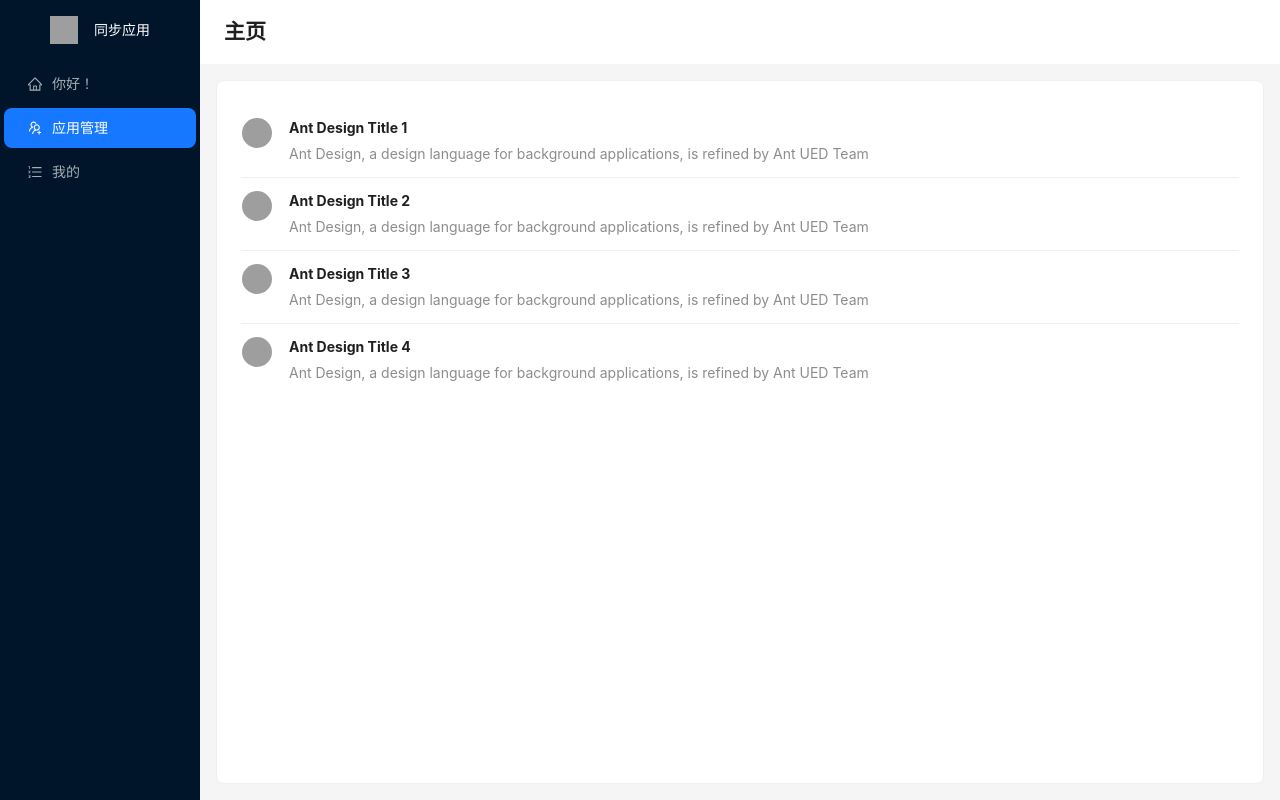
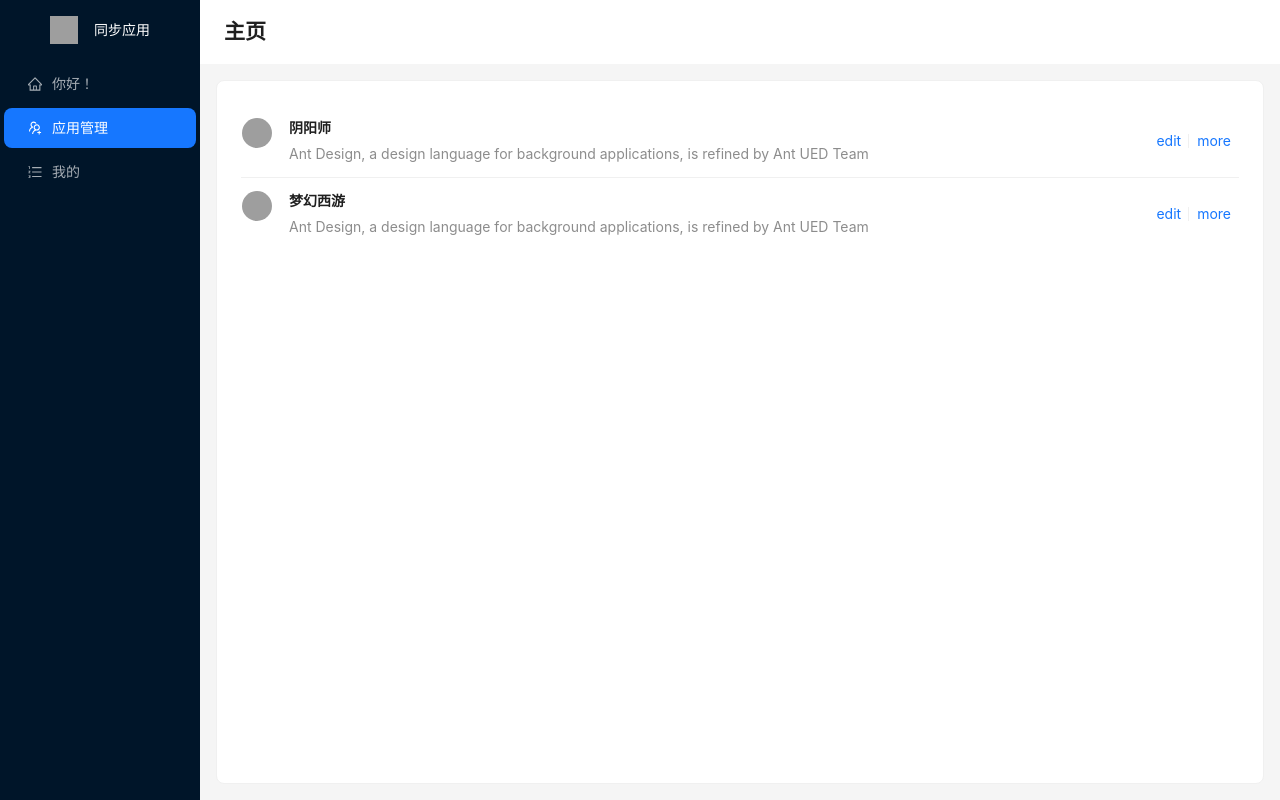
Before and after one commit to zzlhs/appSync, a React (Vite) app: page /home/main in a window 1280 px wide. Built offline with nearby package versions, Linux system fonts and the light colour scheme; grey boxes are pictures that could not be loaded.

Commit message:
1 ts的检测；2 react组件的props传递

```diff
--- a/src/App.tsx
+++ b/src/App.tsx
@@ -3,26 +3,45 @@
 import Login from "@/pages/Login";
 import Home from "@/pages/Home";
 import MyView from "./pages/Paper/MyView";
-// import Views from "./pages/Paper/Views";
 import MainView from "./pages/MainView";
+import Application from "@/types/Application.ts";
 
-
+const app1: Application  = {
+  name: "阴阳师",
+  desc: "1",
+  avatar: "111",
+  index: 1,
+  localIsInstalled: true, // 本地是否已经安装
+  cloudIsInstalled: false, //
+}
+const app2: Application  = {
+  name: "梦幻西游",
+  desc: "2",
+  avatar: "222",
+  index: 2,
+  localIsInstalled: false, // 本地是否已经安装
+  cloudIsInstalled: true, //
+}
+const appsD: Application[] = [app1, app2]
 
 const App: React.FC = () => {
 
   const [apps, setApps] = useState<string[]>([]);
-  console.log("detail111111 useEffect if out", apps);
+  console.log("detail111111 useEffect out", apps);
 
   useEffect(() => {
+    console.log("detail111111 useEffect if out 1 ", apps);
+
     if (window.versions) {
       window.versions.onInstalledApps('installed-apps', (data: string[]) => {
-        console.log("detail111111 useEffect if out2 ", data);
+        console.log("detail111111 useEffect if in ", data);
         setApps(data);
       });
-      console.log("detail111111 useEffect if in", apps);
+    }
+    console.log("detail111111 useEffect if out 2 ", apps);
 
-    }
   }, []);
+
 
   return (
     <BrowserRouter>
@@ -30,7 +49,7 @@
         <Route index element={<Login />} />
         <Route path="home" element={<Home />}>
           <Route index path="index" element={<h1>欢迎使用应用同步</h1>} />
-          <Route index path="main" element={<MainView />} />
+          <Route index path="main" element={<MainView apps ={ appsD } />} />
           <Route index path="my" element={<MyView />} />
         </Route>
 
--- a/src/pages/Login/index.tsx
+++ b/src/pages/Login/index.tsx
@@ -13,12 +13,12 @@
         className="absolute top-1/2 left-1/2 h-96 w-96 "
         style={{ transform: "translate(-50%, -50%)" }}
       >
-        <h1 className="text-center">个人博客</h1>
+        <h1 className="text-center">应用同步</h1>
         <h3
           className="text-center font-normal text-base mt-4"
           style={{ color: "gray" }}
         >
-          后台管理系统
+          欢迎使用
         </h3>
         <Form
           className="mt-8"
--- a/src/pages/MainView/index.tsx
+++ b/src/pages/MainView/index.tsx
@@ -1,54 +1,40 @@
-import React, { useState, useEffect } from "react";
+import React from "react";
 import { Avatar, List } from 'antd';
-
-const data = [
-  {
-    title: 'Ant Design Title 1',
-  },
-  {
-    title: 'Ant Design Title 2',
-  },
-  {
-    title: 'Ant Design Title 3',
-  },
-  {
-    title: 'Ant Design Title 4',
-  },
-];
+import Application from "@/types/Application.ts";
 
 
-const MainView: React.FC= () => {
-    const [apps, setApps] = useState([]);
+interface MainViewProps {
+    apps: Array<Application>;
+}
 
-    useEffect(() => {
-        console.log("detail111111 useEffect if out", apps);
-
-        if (window.versions) {
-            window.versions.onInstalledApps('installed-apps', (data1: string[]) => {
-                console.log("detail111111 useEffect if in", data1);
-                setApps(data1);
-            });
-        }
-    }, []);
-
-    console.log("detail111111", data);
-    console.log("detail111112", apps);
+/**
+ * 1 React 组件的 props 类型定义应使用接口，而不是直接定义为数组。
+ * 2 组件的 props 解构在函数参数中进行。
+ * 3 修正类型定义和导入路径。
+ *
+ * @param apps
+ * @constructor
+ *
+ */
+const MainView: React.FC<MainViewProps> = ({ apps}) => {
+    console.log("mainView 11111", apps);
 
     return(
         <List
             itemLayout="horizontal"
-            dataSource={data}
+            dataSource={apps}
             renderItem={(item, index) => (
-                <List.Item>
-                  <List.Item.Meta
-                      avatar={<Avatar src={`https://api.dicebear.com/7.x/miniavs/svg?seed=${index}`} />}
-                      title={<a href="https://ant.design">{item.title}</a>}
-                      description="Ant Design, a design language for background applications, is refined by Ant UED Team"
-                  />
+                <List.Item actions={[<a key="list-loadmore-edit">edit</a>, <a key="list-loadmore-more">more</a>]}>
+                    <List.Item.Meta
+                        avatar={<Avatar src={`https://api.dicebear.com/7.x/miniavs/svg?seed=${index}`} />}
+                        title={<a href="https://ant.design">{item.name}</a>}
+                        description="Ant Design, a design language for background applications, is refined by Ant UED Team"
+                    />
                 </List.Item>
             )}
         />
     )
+
 }
 
 
--- /dev/null
+++ b/src/types/Application.ts
@@ -0,0 +1,9 @@
+export default interface Application {
+    name: string,
+    desc: string,
+    avatar: string,
+    index: number,
+    localIsInstalled: boolean, // 本地是否已经安装
+    cloudIsInstalled: boolean, // 云上是否已经安装
+    localType: number// 1 win; 2 mac; 3 iphone/ipad; 4 android
+}
--- a/tsconfig.json
+++ b/tsconfig.json
@@ -26,6 +26,9 @@
       "@public/*": ["./src/assets/*"]
     }
   },
-  "include": ["src"],
+  "include": [
+    "src/**/*.ts",
+    "src/**/*.tsx"
+  ],
   "references": [{ "path": "./tsconfig.node.json" }]
 }
```
Also changed, not shown: preload.js (+0 -11 lines), 1 other file (tests, documents, lock files or other folders).
